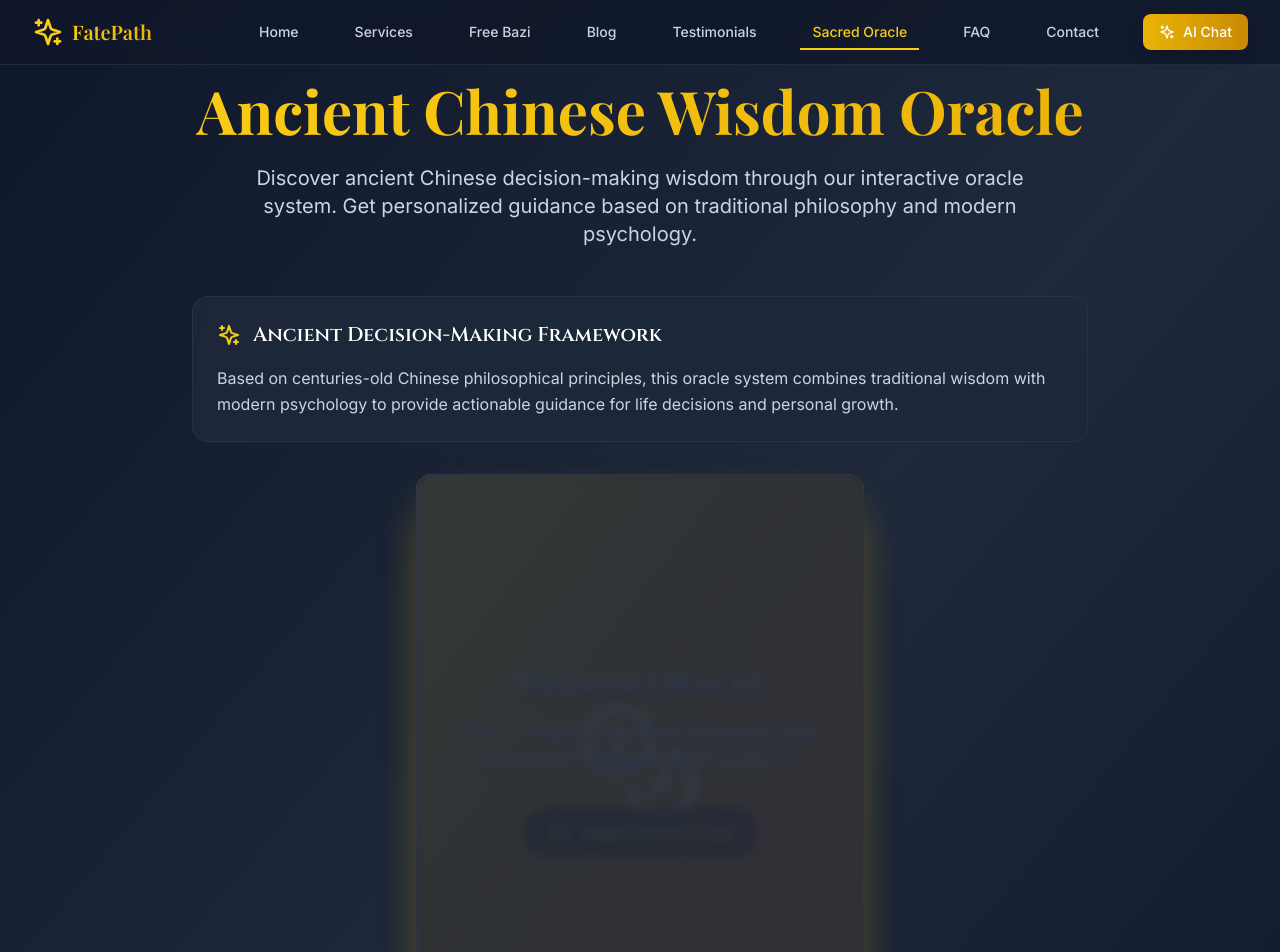
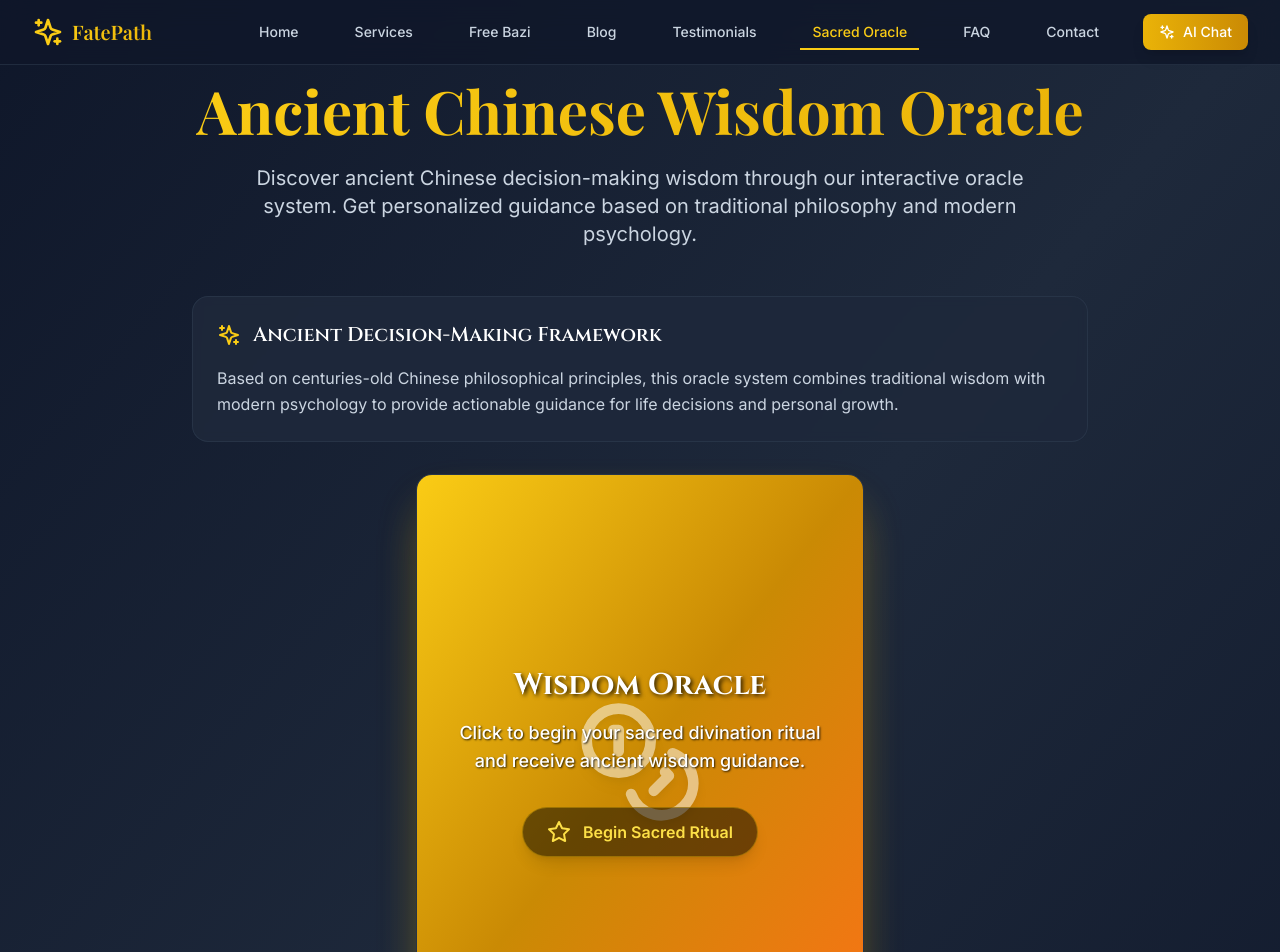
Before and after one commit to JIMMY82123/fatepath-website, a React (Vite) app: page /wealth-sign in a window 1280 px wide. Shown: the top 952 px of the page. Built offline with nearby package versions, Linux system fonts and the light colour scheme.

Commit message:
彻底修复抽签功能 - 完全移除冥想相关状态变量 - 清理z-index层级问题 - 确保内容正确显示 - 移除所有可能干扰的元素

```diff
--- a/src/pages/WealthSign.jsx
+++ b/src/pages/WealthSign.jsx
@@ -8,9 +8,6 @@ const WealthSign = () => {
   const [currentSign, setCurrentSign] = useState(null)
   const [isAnimating, setIsAnimating] = useState(false)
   const [showResult, setShowResult] = useState(false)
-  const [showMeditation, setShowMeditation] = useState(false)
-  const [meditationStep, setMeditationStep] = useState(0)
-  const [userName, setUserName] = useState('')
 
   const handleFlip = () => {
     if (isAnimating) return
@@ -39,9 +36,6 @@ const WealthSign = () => {
     setCurrentSign(null)
     setShowResult(false)
     setIsAnimating(false)
-    setShowMeditation(false)
-    setMeditationStep(0)
-    setUserName('')
   }
 
   const getLevelColor = (level) => {
@@ -122,22 +116,22 @@ const WealthSign = () => {
                <div className="absolute w-full h-full backface-hidden">
                                    <div className="mystic-card h-full cursor-pointer hover:scale-105 transition-transform duration-300 border-2 border-gold-500/40 shadow-2xl shadow-gold-500/30 relative overflow-hidden"
                        onClick={handleFlip}
-                      style={{ touchAction: 'auto', pointerEvents: 'auto' }}>
+                       style={{ touchAction: 'auto', pointerEvents: 'auto', zIndex: 1 }}>
 
                     {/* Simple Background */}
-                   <div className="absolute inset-0 bg-gradient-to-br from-gold-400 via-yellow-600 to-orange-500">
+                    <div className="absolute inset-0 bg-gradient-to-br from-gold-400 via-yellow-600 to-orange-500" style={{ zIndex: 0 }}>
                       <div className="w-full h-full flex items-center justify-center">
                         <Coins className="h-32 w-32 text-white drop-shadow-lg opacity-50" />
                       </div>
                     </div>
 
                     {/* Content Overlay */}
-                    <div className="relative z-10 h-full flex flex-col items-center justify-center p-4 sm:p-6 md:p-8 text-center" style={{ backdropFilter: 'none' }}>
-                      <h3 className="text-2xl sm:text-3xl font-cinzel font-bold text-white mb-3 sm:mb-4 drop-shadow-lg" style={{ textShadow: '2px 2px 4px rgba(0,0,0,0.8)' }}>
+                    <div className="relative z-20 h-full flex flex-col items-center justify-center p-4 sm:p-6 md:p-8 text-center" style={{ backdropFilter: 'none' }}>
+                      <h3 className="text-2xl sm:text-3xl font-cinzel font-bold text-white mb-3 sm:mb-4" style={{ textShadow: '2px 2px 4px rgba(0,0,0,0.8)' }}>
                         Wisdom Oracle
                       </h3>
 
-                      <p className="text-white text-center mb-6 sm:mb-8 text-sm sm:text-lg leading-relaxed font-medium drop-shadow-md max-w-sm" style={{ textShadow: '1px 1px 2px rgba(0,0,0,0.8)' }}>
+                      <p className="text-white text-center mb-6 sm:mb-8 text-sm sm:text-lg leading-relaxed font-medium max-w-sm" style={{ textShadow: '1px 1px 2px rgba(0,0,0,0.8)' }}>
                         Click to begin your sacred divination ritual and receive ancient wisdom guidance.
                       </p>
 
```
Lines whose indentation alone changed are shown as unchanged.
